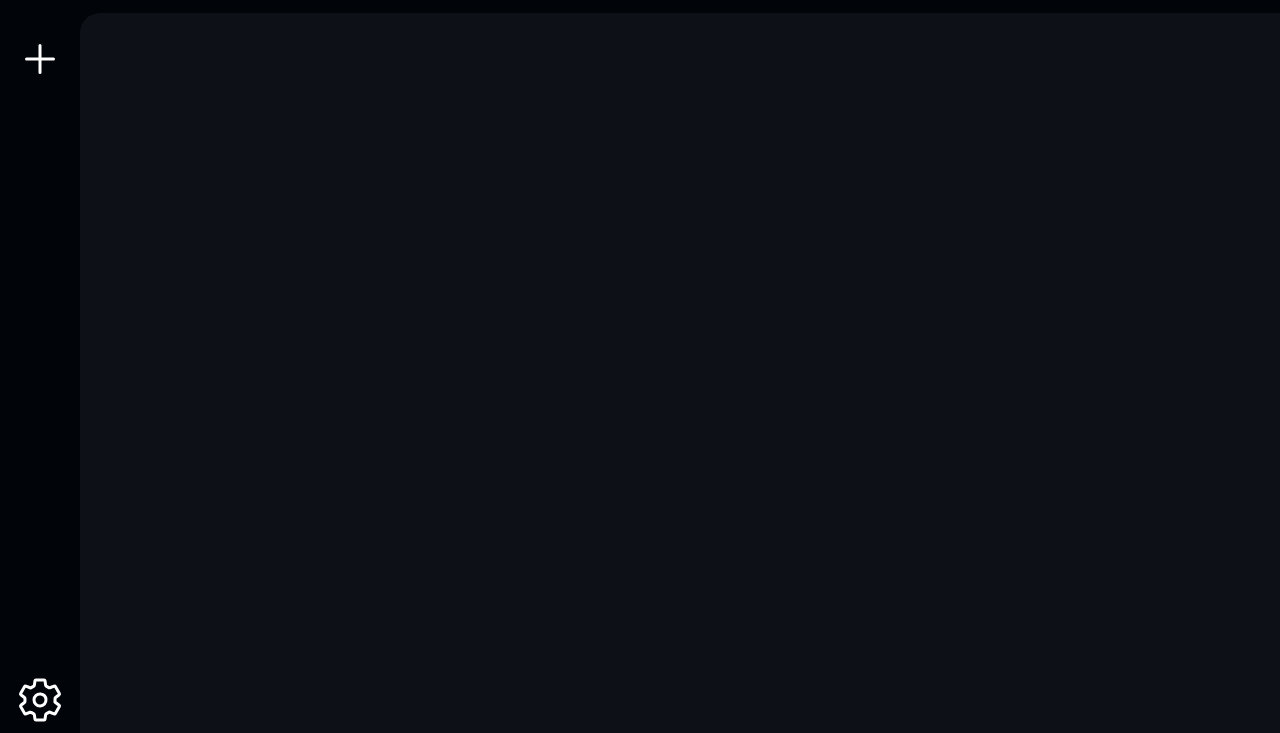
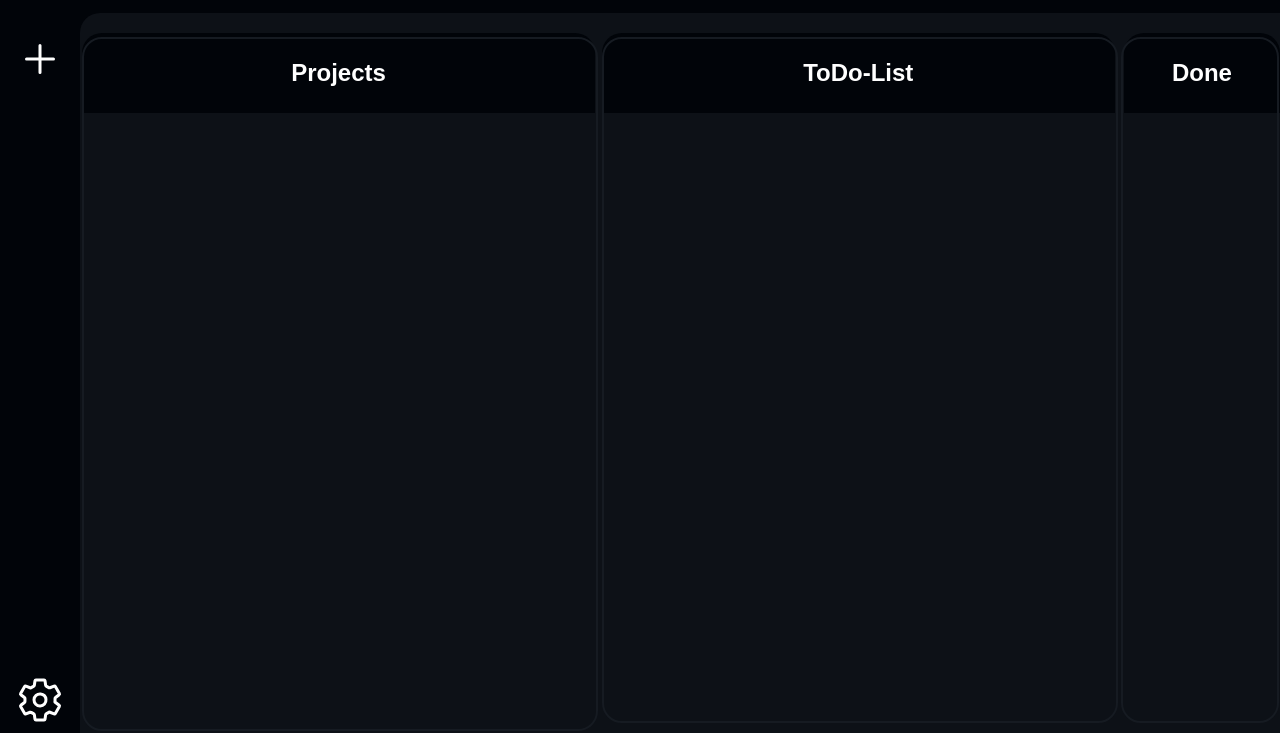
Before and after one commit to Lum1n0sity/Project-Manager, an Electron app: page renderer/index.html in a window 1280 px wide. Shown: the part 67-800 px from the top of the page. Drawn offline with nearby package versions, Linux system fonts and the light colour scheme.

Commit message:
Added the new Lists for the Projects - State-14_08_2023(10:18PM)

```diff
--- a/renderer/index.css
+++ b/renderer/index.css
@@ -863,3 +863,84 @@ header {
     height: 70px;
     display: block;
 }
+
+#Project-List {
+    border: #161b22 solid 2px;
+    border-radius: 20px;
+    width: 40%;
+    height: 86.2%;
+    z-index: 5;
+    position: fixed;
+    left: 6.4%;
+    top: 13%;
+}
+
+#ToDo-List {
+    border: #161b22 solid 2px;
+    border-radius: 20px;
+    width: 40%;
+    height: 85.2%;
+    z-index: 5;
+    position: fixed;
+    left: 47%;
+    top: 13%;
+}
+
+#ToDo-List-Check-List {
+    border: #161b22 solid 2px;
+    border-radius: 20px;
+    width: 12%;
+    height: 85.2%;
+    z-index: 5;
+    position: fixed;
+    left: 87.6%;
+    top: 13%;
+}
+
+#Project-List-h2 {
+    position: fixed;
+    top: 10%;
+    left: 6.4%;
+    background-color: #010409;
+    border-top-left-radius: 20px;
+    border-top-right-radius: 20px;
+    text-align: center;
+    display: flex;
+    justify-content: center;
+    align-items: center;
+    width: 40.1%;
+    height: 10%;
+    z-index: 5;
+}
+
+#ToDo-List-h2 {
+    position: fixed;
+    top: 10%;
+    left: 47%;
+    background-color: #010409;
+    border-top-left-radius: 20px;
+    border-top-right-radius: 20px;
+    text-align: center;
+    display: flex;
+    justify-content: center;
+    align-items: center;
+    width: 40.1%;
+    height: 10%;
+    z-index: 5;
+}
+
+#ToDo-List-Done-h2 {
+    position: fixed;
+    top: 10%;
+    left: 87.8%;
+    background-color: #010409;
+    border-top-left-radius: 20px;
+    border-top-right-radius: 20px;
+    text-align: center;
+    display: flex;
+    justify-content: center;
+    align-items: center;
+    width: 12.2%;
+    height: 10%;
+    z-index: 5;
+}
--- a/renderer/index.html
+++ b/renderer/index.html
@@ -41,12 +41,6 @@
             <button id="delete_account"><ion-icon name="trash-outline"></ion-icon> Delete Account</button>
             <button id="logout-account"><ion-icon name="log-out-outline"></ion-icon> Logout</button>
         </div>
-        <!--<div id="delete-confirm-container">
-            <h2 id="delete-title">Delete Account</h2>
-            <p id="delete-message">Are you sure you want to delete you accoun?</p>
-            <button id="delete-confirm">Confirm</button>
-            <button id="delete-cancel">Cancel</button>
-        </div>-->
         <div id="login_container">
             <h2 id="login_title">Login</h2>
             <button id="close_btn_lo"><ion-icon name="close-outline"></ion-icon></button>
@@ -92,5 +86,17 @@
             <button id="new_prj_create">Create Project</button>
             <button id="new_prj_close"><ion-icon name="close-outline"></ion-icon></button>
         </div>
+        <h2 id="Project-List-h2">Projects</h2>
+        <h2 id="ToDo-List-h2">ToDo-List</h2>
+        <h2 id="ToDo-List-Done-h2">Done</h2>
+        <div id="Project-List">
+
+        </div>
+        <div id="ToDo-List">
+
+        </div>
+        <div id="ToDo-List-Check-List">
+
+        </div>
     </body>
 </html>
```
Also changed, not shown: index.js (+0 -15 lines).
